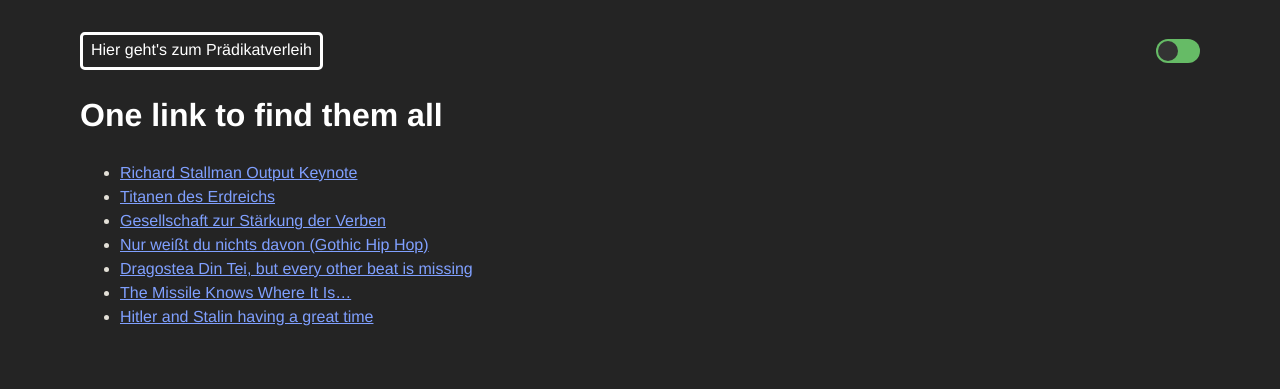
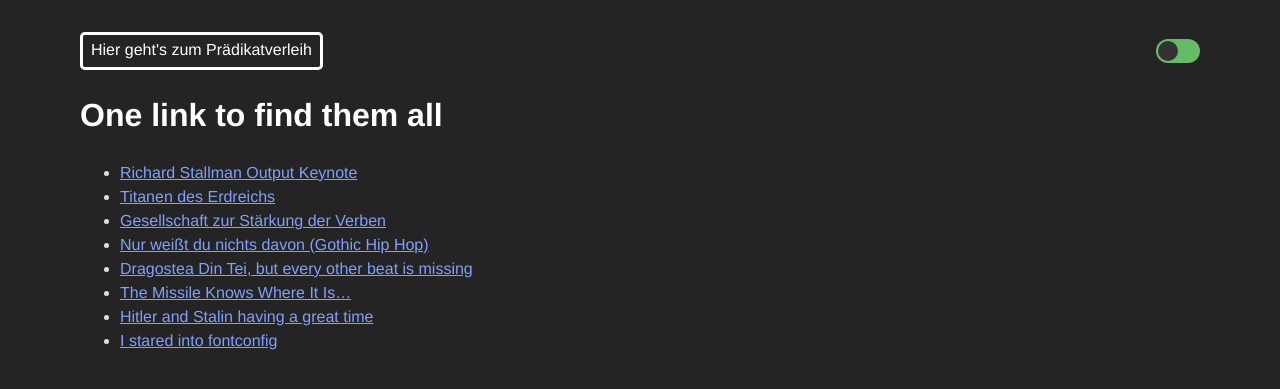
Before and after one commit to Lodifice/praedikat, a Jekyll site: the page built from wertvoll.md, in a window 1280 px wide. Shown: the top 389 px of the page. Built offline with Jekyll 4.4.1, drawn with Linux system fonts in a browser that asks for light colours; our own code applies the rules of GitHub Pages for plain Markdown files.

Commit message:
wertvoll: add fontconfig abyss

```diff
--- a/wertvoll.md
+++ b/wertvoll.md
@@ -7,3 +7,4 @@
 - [Dragostea Din Tei, but every other beat is missing](https://www.youtube.com/watch?v=biP-pzqRtsk)
 - [The Missile Knows Where It Is...](https://www.youtube.com/watch?v=bZe5J8SVCYQ)
 - [Hitler and Stalin having a great time](https://www.youtube.com/watch?v=25GjijODWoI)
+- [I stared into fontconfig](https://eev.ee/blog/2015/05/20/i-stared-into-the-fontconfig-and-the-fontconfig-stared-back-at-me/#trial-the-first-monospace-font-falling-back-to-proportional-unicode-glyph)
```
